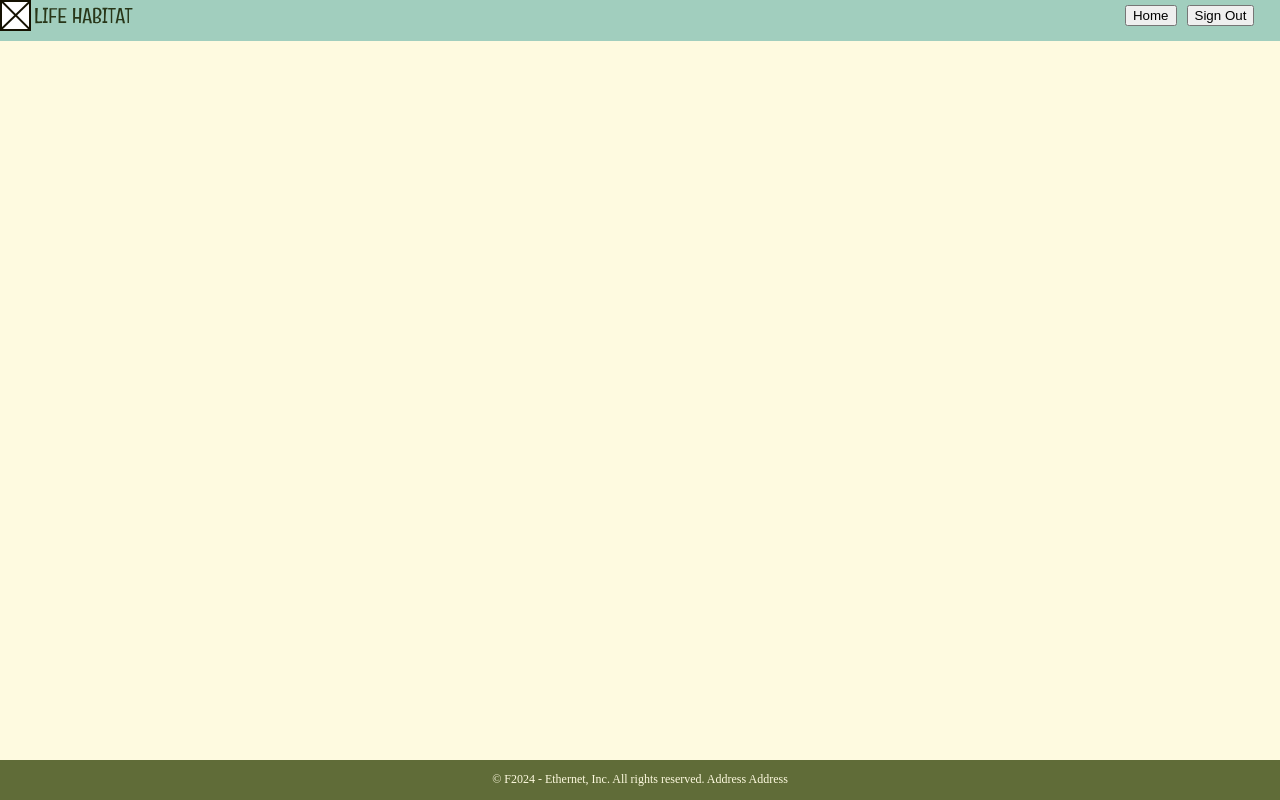
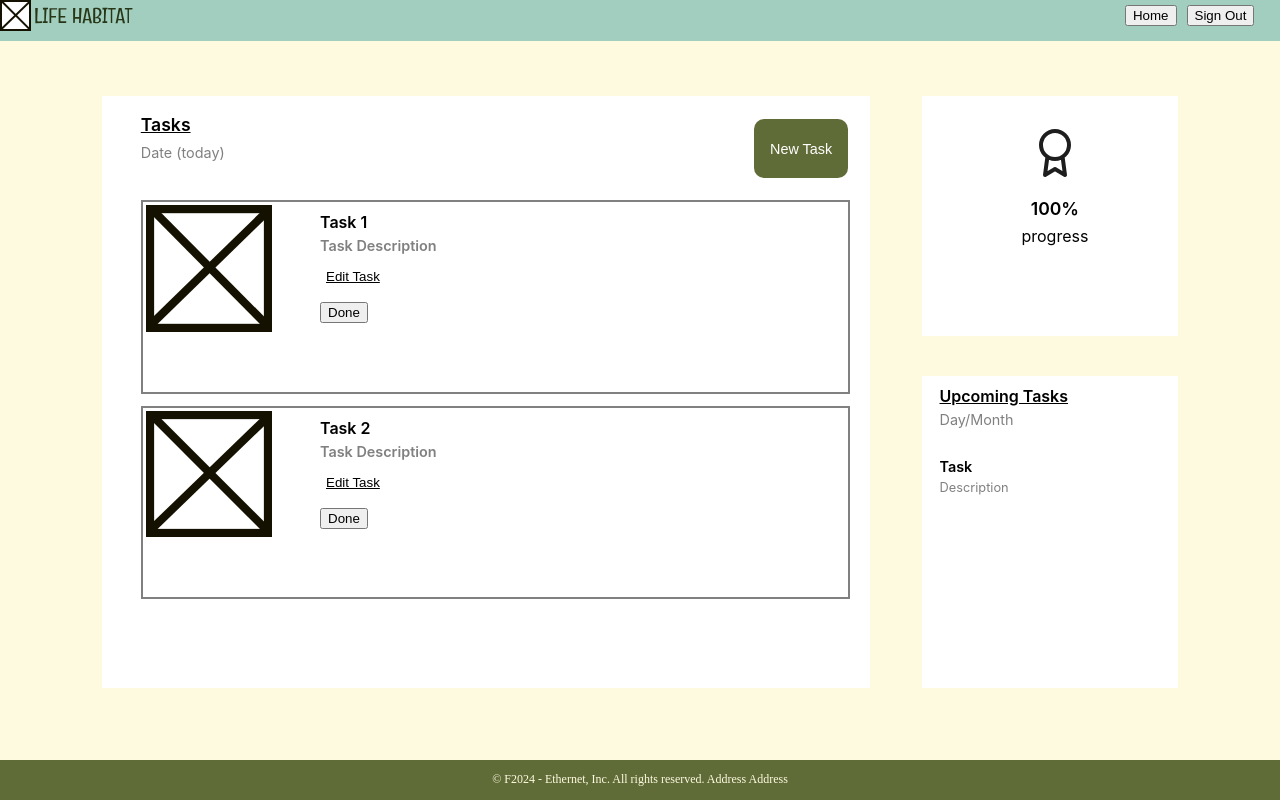
Before and after one commit to IzziCooki/Team-E-Dean-Fork, a React (Create React App) app in the folder code/: page /task in a window 1280 px wide. Built offline with nearby package versions, Linux system fonts and the light colour scheme.

Commit message:
updated task page ui

```diff
--- a/code/src/App.css
+++ b/code/src/App.css
@@ -114,6 +114,13 @@
   text-align: left;
 }
 
+.App-bordered {
+  border: 2px solid gray;
+  width: 115%;
+  height: 32%;
+  margin-bottom: 2%;
+}
+
 .App-colHead {
   font-size: 110%;
   font-weight: 600;
--- a/code/src/Components/TaskPage.js
+++ b/code/src/Components/TaskPage.js
@@ -1,6 +1,7 @@
 import React from "react";
 import logo from "./../logo.svg";
 import logo2 from "./../logo2.svg";
+import Award from "./../Award.svg";
 import { Button, Col } from "react-bootstrap";
 //import { Link } from 'react-router-dom'; // might be useful later
 import { useNavigate } from "react-router-dom";
@@ -37,6 +38,264 @@ function App() {
           </div>
         </header>
       </div>
+      <div>
+        <Col
+          className="Col1"
+          style={{
+            position: "fixed",
+            display: "flex",
+            top: "12%",
+            left: "8%",
+            width: "60%",
+            height: "74%",
+            backgroundColor: "white",
+          }}
+        >
+          <div
+            className="InnerContent"
+            style={{
+              paddingLeft: "5%",
+              width: "95%",
+            }}
+          >
+            <p
+              style={{
+                fontSize: "110%",
+                fontWeight: "600",
+                textDecorationLine: "underline",
+              }}
+            >
+              Tasks
+            </p>
+            <p
+              style={{
+                color: "gray",
+                fontSize: "90%",
+                fontWeight: "400",
+                lineHeight: "20%",
+                paddingBottom: "5%",
+              }}
+            >
+              Date (today)
+            </p>
+            <div class="App-bordered">
+              <Col
+                className="Col2"
+                style={{ width: "11%", position: "fixed", display: "flex" }}
+              >
+                <img
+                  src={logo}
+                  className="App-logo3"
+                  alt="logo"
+                  style={{ margin: "2%" }}
+                />
+              </Col>
+              <Col
+                className="Col3"
+                style={{
+                  width: "50%",
+                  position: "fixed",
+                  display: "flex",
+                  left: "25%",
+                }}
+              >
+                <div>
+                  <p
+                    style={{
+                      fontSize: "100%",
+                      fontWeight: "600",
+                      lineHeight: "50%",
+                    }}
+                  >
+                    Task 1
+                  </p>
+                  <p
+                    style={{
+                      color: "gray",
+                      fontSize: "90%",
+                      fontWeight: "600",
+                      lineHeight: "50%",
+                    }}
+                  >
+                    Task Description
+                  </p>
+                  <p>
+                    <Button
+                      style={{
+                        backgroundColor: "white",
+                        border: "none",
+                        textDecorationLine: "underline",
+                      }}
+                    >
+                      Edit Task
+                    </Button>
+                  </p>
+                  <Button style={{ top: "20%" }}>Done</Button>
+                </div>
+              </Col>
+            </div>
+            <div class="App-bordered">
+              <Col
+                className="Col2"
+                style={{ width: "11%", position: "fixed", display: "flex" }}
+              >
+                <img
+                  src={logo}
+                  className="App-logo3"
+                  alt="logo"
+                  style={{ margin: "2%" }}
+                />
+              </Col>
+              <Col
+                className="Col3"
+                style={{
+                  width: "50%",
+                  position: "fixed",
+                  display: "flex",
+                  left: "25%",
+                }}
+              >
+                <div>
+                  <p
+                    style={{
+                      fontSize: "100%",
+                      fontWeight: "600",
+                      lineHeight: "50%",
+                    }}
+                  >
+                    Task 2
+                  </p>
+                  <p
+                    style={{
+                      color: "gray",
+                      fontSize: "90%",
+                      fontWeight: "600",
+                      lineHeight: "50%",
+                    }}
+                  >
+                    Task Description
+                  </p>
+                  <p>
+                    <Button
+                      style={{
+                        backgroundColor: "white",
+                        border: "none",
+                        textDecorationLine: "underline",
+                      }}
+                    >
+                      Edit Task
+                    </Button>
+                  </p>
+                  <Button style={{ top: "20%" }}>Done</Button>
+                </div>
+              </Col>
+            </div>
+          </div>
+          <div
+            style={{
+              height: "10%",
+              paddingTop: "3%",
+              paddingRight: "7%",
+            }}
+          >
+            <Button
+              className="newTaskButton"
+              style={{
+                width: "150%",
+                height: "100%",
+                backgroundColor: "#606c38",
+                border: "#606c38",
+                color: "white",
+                fontSize: "90%",
+                borderRadius: "10px",
+              }}
+            >
+              New Task
+            </Button>
+          </div>
+        </Col>
+        <Col
+          style={{
+            position: "fixed",
+            display: "flex",
+            top: "12%",
+            left: "72%",
+            width: "20%",
+            height: "30%",
+            backgroundColor: "white",
+          }}
+        >
+          <div
+            style={{
+              paddingTop: "10%",
+              paddingLeft: "39%",
+              textAlign: "center",
+            }}
+          >
+            <img src={Award} alt="award" style={{}}></img>
+            <p
+              style={{ fontSize: "110%", fontWeight: "600", lineHeight: "50%" }}
+            >
+              100%
+            </p>
+            <p style={{ lineHeight: "50%" }}>progress</p>
+          </div>
+        </Col>
+        <Col
+          style={{
+            position: "fixed",
+            display: "flex",
+            top: "47%",
+            left: "72%",
+            width: "20%",
+            height: "39%",
+            backgroundColor: "white",
+          }}
+        >
+          <div style={{ paddingLeft: "7%" }}>
+            <p
+              style={{
+                fontSize: "100%",
+                fontWeight: "600",
+                lineHeight: "50%",
+                textDecorationLine: "underline",
+              }}
+            >
+              Upcoming Tasks
+            </p>
+            <p
+              style={{
+                fontSize: "90%",
+                fontWeight: "400",
+                lineHeight: "50%",
+                color: "gray",
+              }}
+            >
+              Day/Month
+            </p>
+            <p
+              style={{
+                fontSize: "90%",
+                fontWeight: "600",
+                lineHeight: "50%",
+                paddingTop: "20%",
+              }}
+            >
+              Task
+            </p>
+            <p
+              style={{
+                fontSize: "80%",
+                fontWeight: "400",
+                lineHeight: "50%",
+                color: "gray",
+              }}
+            >
+              Description
+            </p>
+          </div>
+        </Col>
+      </div>
       <div className="App-bottom">
         <p>© F2024 - Ethernet, Inc. All rights reserved. Address Address</p>
       </div>
```
Also changed, not shown: code/src/Award.svg (added).
